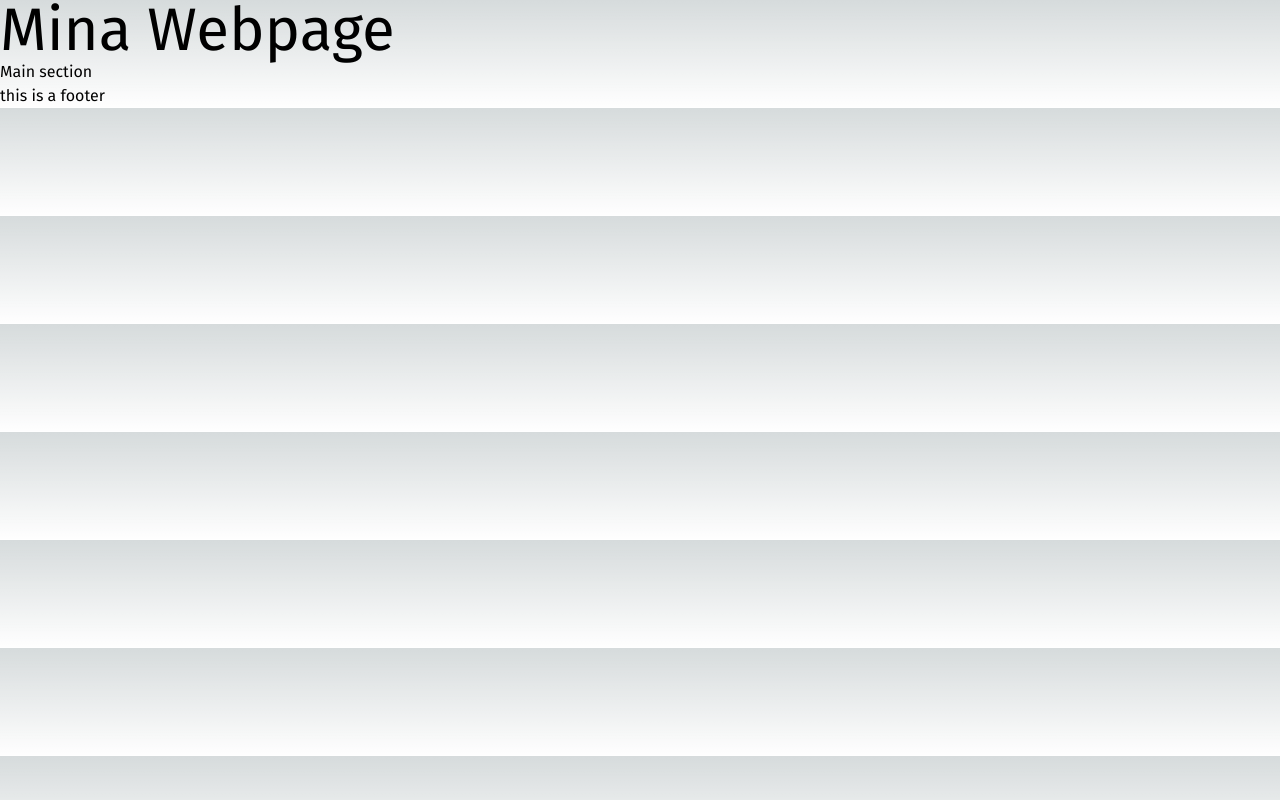
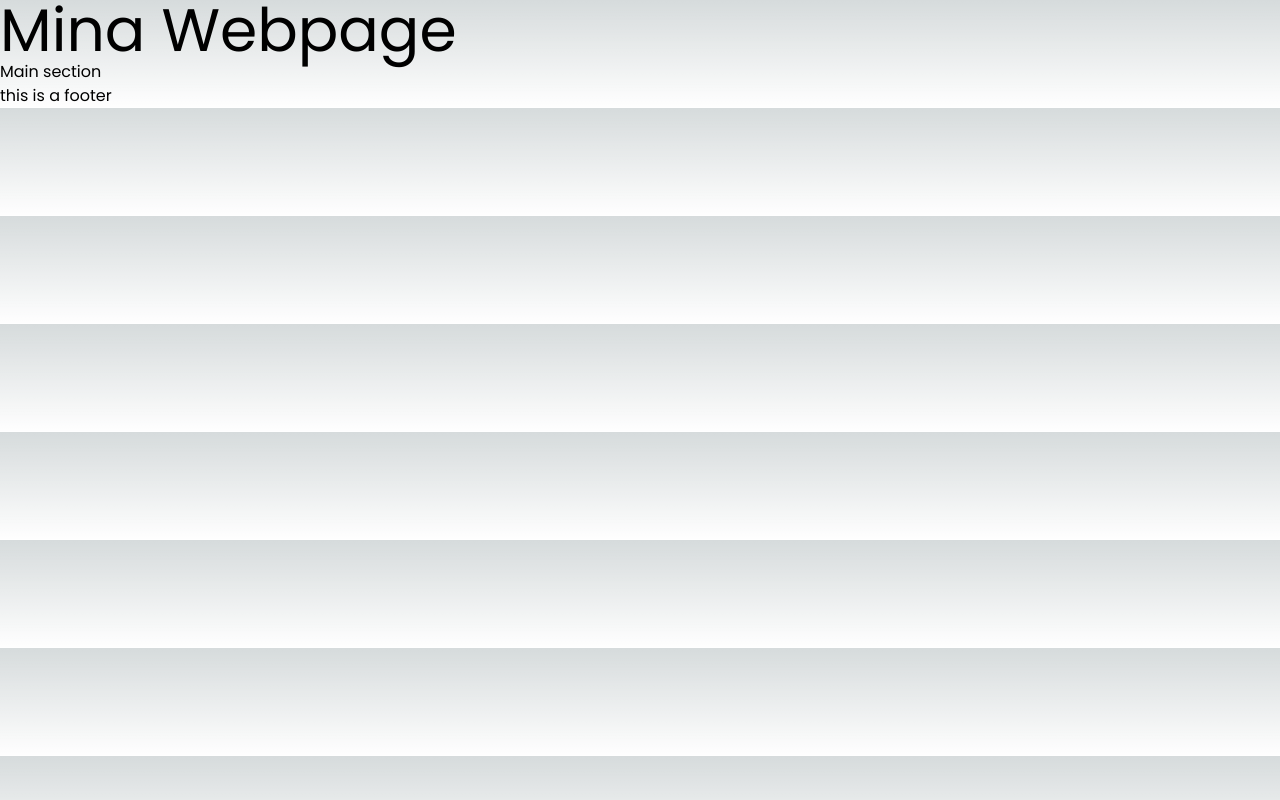
Before and after one commit to xtianbar/next-mina_webpage, a Next.js app: page / in a window 1280 px wide. Built offline with nearby package versions, Linux system fonts and the light colour scheme.

Commit message:
changed font from fire sans to poppins

```diff
--- a/app/globals.css
+++ b/app/globals.css
@@ -1,4 +1,4 @@
-@import url('https://fonts.googleapis.com/css2?family=Fira+Sans:wght@400;500;600;700;800;900&display=swap');
+@import url('https://fonts.googleapis.com/css2?family=Poppins:wght@400;500;600;700;800;900&display=swap');
 
 @tailwind base;
 @tailwind components;
@@ -8,7 +8,7 @@
   --foreground-rgb: 0, 0, 0;
   --background-start-rgb: 214, 219, 220;
   --background-end-rgb: 255, 255, 255;
-  --fira-sans: 'Fira Sans', sans-serif ;
+  --font-base: 'Poppins', sans-serif;
 }
 
 @media (prefers-color-scheme: dark) {
@@ -20,7 +20,7 @@
 }
 
 body {
-  font-family: var(--fira-sans);
+  font-family: var(--font-base);
   color: rgb(var(--foreground-rgb));
   background: linear-gradient(
       to bottom,
```
